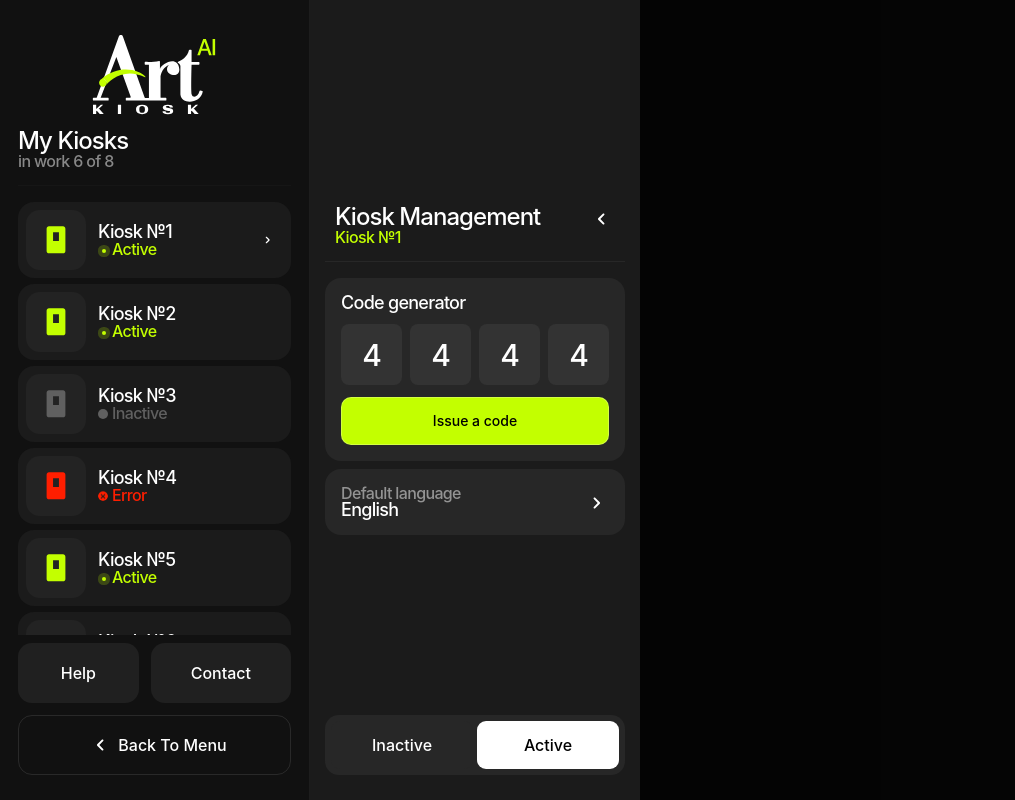
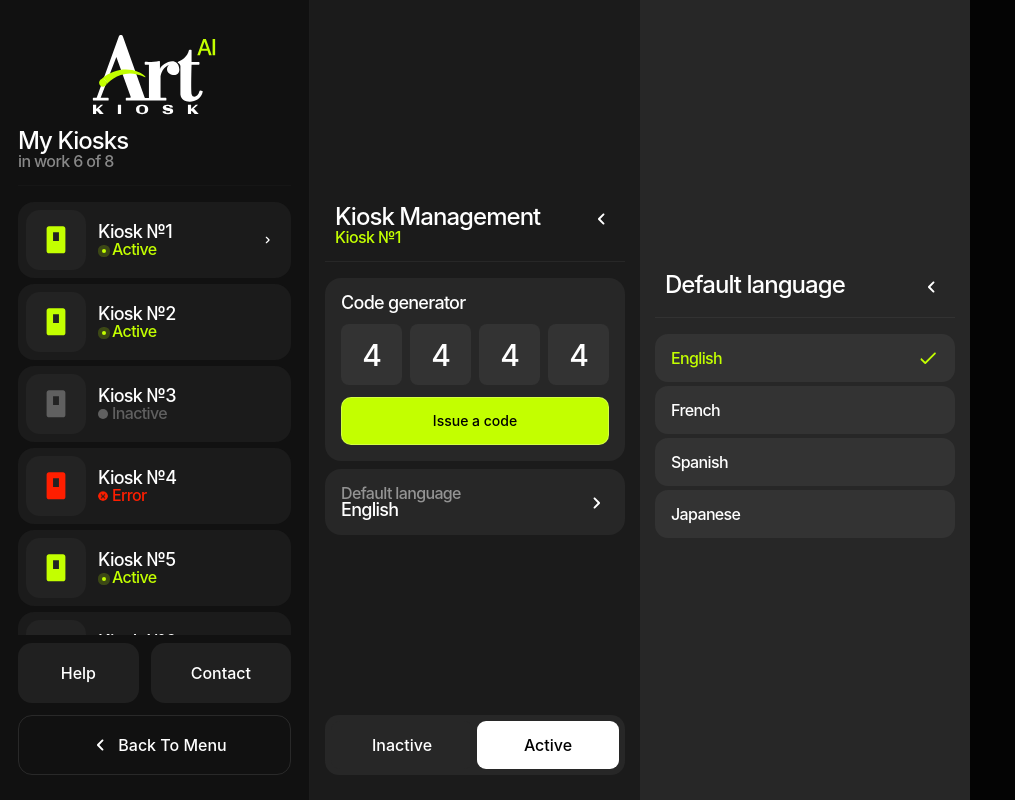
Before and after one commit to Anton-Osip/admin-kiosk, a Next.js app: page / in a window 1280 px wide. Shown: the whole page, without its empty margins (0-1015 px from the left). Built offline with nearby package versions, Linux system fonts and the light colour scheme.

Commit message:
feat: add LanguageSwitcher

```diff
--- /dev/null
+++ b/src/shared/assets/check-icon.tsx
@@ -0,0 +1,29 @@
+import { forwardRef, type Ref, type SVGProps } from 'react';
+
+const CheckIcon = (props: SVGProps<SVGSVGElement>, ref: Ref<SVGSVGElement>) => (
+  <svg
+    width="22"
+    height="22"
+    viewBox="0 0 22 22"
+    fill="none"
+    xmlns="http://www.w3.org/2000/svg"
+    ref={ref}
+    {...props}
+  >
+    <g clipPath="url(#clip0_1097_9336)">
+      <path
+        d="M8.24976 14.8234L5.06893 11.6426C4.71143 11.2851 4.13393 11.2851 3.77643 11.6426C3.41893 12.0001 3.41893 12.5776 3.77643 12.9351L7.60809 16.7668C7.96559 17.1243 8.54309 17.1243 8.90059 16.7668L18.5989 7.06844C18.9564 6.71094 18.9564 6.13344 18.5989 5.77594C18.2414 5.41844 17.6639 5.41844 17.3064 5.77594L8.24976 14.8234Z"
+        fill="#C3FF00"
+      />
+    </g>
+    <defs>
+      <clipPath id="clip0_1097_9336">
+        <rect width="22" height="22" fill="white" />
+      </clipPath>
+    </defs>
+  </svg>
+);
+
+const ForwardRef = forwardRef(CheckIcon);
+
+export default ForwardRef;
--- a/src/shared/lib/kiosks-store.ts
+++ b/src/shared/lib/kiosks-store.ts
@@ -6,6 +6,8 @@ interface ModalStore {
   kiosksData: KiosksData[];
   setSelectedKiosk: (kioskID: string) => void;
   clearError: (kioskId: string, errorId: string) => void;
+  changeLanguage: (kioskId: string, language: string) => void;
+  changeStatus: (kioskId: string, status: Status) => void;
 }
 
 export interface ErrorData {
@@ -23,7 +25,7 @@ export interface KiosksData {
   error?: ErrorData[];
 }
 
-type Status = 'active' | 'inactive' | 'error';
+export type Status = 'active' | 'inactive' | 'error';
 
 export const useKiosksStore = create<ModalStore>(set => ({
   kiosksData: [
@@ -69,11 +71,6 @@ export const useKiosksStore = create<ModalStore>(set => ({
           id: 'error 3',
           message: 'Невозможно продолжить работу',
           title: 'Error B3',
-        },
-        {
-          id: 'error 4',
-          message: 'Невозможно продолжить работу',
-          title: 'Error B4',
         },
       ],
     },
@@ -127,6 +124,7 @@ export const useKiosksStore = create<ModalStore>(set => ({
           return {
             ...kiosk,
             error: filteredErrors.length > 0 ? filteredErrors : undefined,
+            status: filteredErrors.length > 0 ? 'error' : 'inactive',
           };
         }
 
@@ -134,4 +132,21 @@ export const useKiosksStore = create<ModalStore>(set => ({
       }),
     }));
   },
+  changeLanguage: (kioskId: string, language: string) => {
+    set(state => ({
+      kiosksData: state.kiosksData.map(kiosk => ({
+        ...kiosk,
+        defaultLanguage:
+          kiosk.id === kioskId ? language : kiosk.defaultLanguage,
+      })),
+    }));
+  },
+  changeStatus: (kioskId: string, status: Status) => {
+    set(state => ({
+      kiosksData: state.kiosksData.map(kiosk => ({
+        ...kiosk,
+        status: kiosk.id === kioskId ? status : kiosk.status,
+      })),
+    }));
+  },
 }));
--- a/src/widgets/error-banners/error-banners.module.scss
+++ b/src/widgets/error-banners/error-banners.module.scss
@@ -4,7 +4,8 @@
   align-items: center;
   gap: var(--space-8);
   overflow-y: auto;
-  max-height: calc(100vh - 354px);
+  max-height: calc(100vh - 387px);
+  margin-bottom: var(--space-8);
 }
 
 .container {
--- a/src/widgets/language-switcher/language-switcher.tsx
+++ b/src/widgets/language-switcher/language-switcher.tsx
@@ -4,11 +4,15 @@ import s from './language-switcher.module.scss';
 
 interface Props {
   language: string;
+  toggleDefaultLanguage: () => void;
 }
 
-export const LanguageSwitcher = ({ language }: Props) => {
+export const LanguageSwitcher = ({
+  language,
+  toggleDefaultLanguage,
+}: Props) => {
   return (
-    <div className={s.container}>
+    <div className={s.container} onClick={toggleDefaultLanguage}>
       <div className={s.info}>
         <p className={s.title}>Default language</p>
         <p className={s.language}>{language}</p>
--- /dev/null
+++ b/src/widgets/side-bar-menu/default-language/default-language.module.scss
@@ -0,0 +1,77 @@
+.container {
+  position: absolute;
+  top: 0;
+  bottom: 0;
+  right: 0;
+  left: 640px;
+  z-index: 150;
+  width: 330px;
+  height: 100%;
+  background: #272727;
+  padding: var(--space-35) var(--space-15) var(--space-25);
+  display: flex;
+  flex-direction: column;
+  justify-content: center;
+}
+
+.titleContent {
+  display: flex;
+  justify-content: space-between;
+  padding: 0 var(--space-10) var(--space-16);
+  margin-bottom: var(--space-16);
+  border-bottom: 1px solid rgba(255, 255, 255, 0.05);
+
+  & .title {
+    font-size: var(--text-2xl);
+    font-weight: var(--font-medium);
+    line-height: var(--leading-normal);
+    letter-spacing: var(--tracking-tight);
+  }
+
+  & .closeButton {
+    padding: 0;
+    width: 28px;
+    height: 28px;
+  }
+}
+
+.content {
+  display: flex;
+  flex-direction: column;
+  gap: var(--space-4);
+}
+
+.currentLanguage {
+  cursor: default;
+
+  & span {
+    color: var(--color-accent);
+  }
+}
+
+.language {
+  height: 48px;
+  display: flex;
+  align-items: center;
+  justify-content: space-between;
+  padding: var(--space-16);
+  border-radius: 13px;
+  background: rgba(51, 51, 51, 1);
+  cursor: pointer;
+  transition: background .3s;
+
+  &:hover {
+    background: rgba(67, 67, 67, 1);
+  }
+
+  & span {
+    font-size: var(--text-base);
+    font-weight: var(--font-medium);
+    line-height: var(--leading-normal);
+    letter-spacing: var(--tracking-tight);
+  }
+
+  & span:first-letter {
+    text-transform: uppercase
+  }
+}
--- /dev/null
+++ b/src/widgets/side-bar-menu/default-language/default-language.tsx
@@ -0,0 +1,51 @@
+import { clsx } from 'clsx';
+
+import { Button } from '@/shared';
+import ArrowLeft from '@/shared/assets/arrow-left';
+import CheckIcon from '@/shared/assets/check-icon';
+
+import s from './default-language.module.scss';
+
+interface Props {
+  defaultLanguage: string;
+  changeLanguage: (language: string) => void;
+  toggleDefaultLanguage: () => void;
+}
+
+const languages = ['english', 'french', 'spanish', 'japanese'];
+
+export const DefaultLanguage = ({
+  defaultLanguage,
+  changeLanguage,
+  toggleDefaultLanguage,
+}: Props) => {
+  return (
+    <div className={s.container}>
+      <div className={s.titleContent}>
+        <h2 className={s.title}>Default language</h2>{' '}
+        <Button
+          onClick={toggleDefaultLanguage}
+          variant={'ghost'}
+          className={s.closeButton}
+        >
+          <ArrowLeft />
+        </Button>
+      </div>
+      <div className={s.content}>
+        {languages.map((language, i) => (
+          <div
+            key={`language${i}`}
+            className={clsx(
+              s.language,
+              defaultLanguage === language && s.currentLanguage
+            )}
+            onClick={() => changeLanguage(language)}
+          >
+            <span className={s.text}>{language}</span>
+            {defaultLanguage === language && <CheckIcon />}
+          </div>
+        ))}
+      </div>
+    </div>
+  );
+};
--- a/src/widgets/side-bar-menu/kiosk-management/kiosk-management.tsx
+++ b/src/widgets/side-bar-menu/kiosk-management/kiosk-management.tsx
@@ -2,17 +2,18 @@ import { clsx } from 'clsx';
 
 import { Button } from '@/shared';
 import ArrowLeft from '@/shared/assets/arrow-left';
-import { KiosksData, useKiosksStore } from '@/shared/lib/kiosks-store';
+import { KiosksData, Status, useKiosksStore } from '@/shared/lib/kiosks-store';
 import { CodeGenerator, ErrorBanners, LanguageSwitcher } from '@/widgets';
 
 import s from './kiosk-management.module.scss';
 
 interface Props {
   kiosk: KiosksData;
+  toggleDefaultLanguage: () => void;
 }
 
-export const KioskManagement = ({ kiosk }: Props) => {
-  const { setSelectedKiosk, clearError } = useKiosksStore();
+export const KioskManagement = ({ kiosk, toggleDefaultLanguage }: Props) => {
+  const { setSelectedKiosk, clearError, changeStatus } = useKiosksStore();
 
   const closeKioskManagement = () => {
     setSelectedKiosk(kiosk.id);
@@ -20,6 +21,9 @@ export const KioskManagement = ({ kiosk }: Props) => {
 
   const clearErrorHandler = (errorId: string) => {
     clearError(kiosk.id, errorId);
+  };
+  const changeStatusHandler = (status: Status) => {
+    changeStatus(kiosk.id, status);
   };
 
   return (
@@ -47,18 +51,32 @@ export const KioskManagement = ({ kiosk }: Props) => {
                 clearError={clearErrorHandler}
               />
             ) : (
-              <LanguageSwitcher language={kiosk.defaultLanguage} />
+              <LanguageSwitcher
+                language={kiosk.defaultLanguage}
+                toggleDefaultLanguage={toggleDefaultLanguage}
+              />
             )}
           </div>
         </div>
         <footer className={s.footer}>
           <Button
-            className={clsx(s.button, s.inactiveBtn)}
+            className={clsx(
+              s.button,
+              kiosk.status === 'inactive' ? s.activeBtn : s.inactiveBtn
+            )}
             variant={'secondary'}
+            onClick={() => changeStatusHandler('inactive')}
           >
             Inactive
           </Button>
-          <Button className={clsx(s.button, s.activeBtn)} variant={'secondary'}>
+          <Button
+            className={clsx(
+              s.button,
+              kiosk.status === 'active' ? s.activeBtn : s.inactiveBtn
+            )}
+            variant={'secondary'}
+            onClick={() => changeStatusHandler('active')}
+          >
             Active
           </Button>
         </footer>
--- a/src/widgets/side-bar-menu/side-bar-menu.tsx
+++ b/src/widgets/side-bar-menu/side-bar-menu.tsx
@@ -1,17 +1,42 @@
+import { useState } from 'react';
+
 import { useKiosksStore } from '@/shared/lib/kiosks-store';
+import { DefaultLanguage } from '@/widgets/side-bar-menu/default-language/default-language';
 import { KioskManagement } from '@/widgets/side-bar-menu/kiosk-management/kiosk-management';
 import { MyKiosks } from '@/widgets/side-bar-menu/my-kiosks/my-kiosks';
 
 import s from './side-bar-menu.module.scss';
 
 export const SideBarMenu = () => {
-  const { kiosksData } = useKiosksStore();
+  const { kiosksData, changeLanguage } = useKiosksStore();
   const selectedKiosk = kiosksData.filter(k => k.isSelected);
+  const [defaultLanguageIsOpen, setDefaultLanguageIsOpen] =
+    useState<boolean>(true);
+
+  const changeLanguageHandler = (language: string) => {
+    changeLanguage(selectedKiosk[0].id, language);
+  };
+
+  const toggleDefaultLanguage = () => {
+    setDefaultLanguageIsOpen(prevState => !prevState);
+  };
 
   return (
     <div className={s.container}>
       <MyKiosks kiosks={kiosksData} />
-      {!!selectedKiosk.length && <KioskManagement kiosk={selectedKiosk[0]} />}
+      {!!selectedKiosk.length && (
+        <KioskManagement
+          kiosk={selectedKiosk[0]}
+          toggleDefaultLanguage={toggleDefaultLanguage}
+        />
+      )}
+      {!!selectedKiosk.length && defaultLanguageIsOpen && (
+        <DefaultLanguage
+          defaultLanguage={selectedKiosk[0].defaultLanguage}
+          changeLanguage={changeLanguageHandler}
+          toggleDefaultLanguage={toggleDefaultLanguage}
+        />
+      )}
     </div>
   );
 };
```
